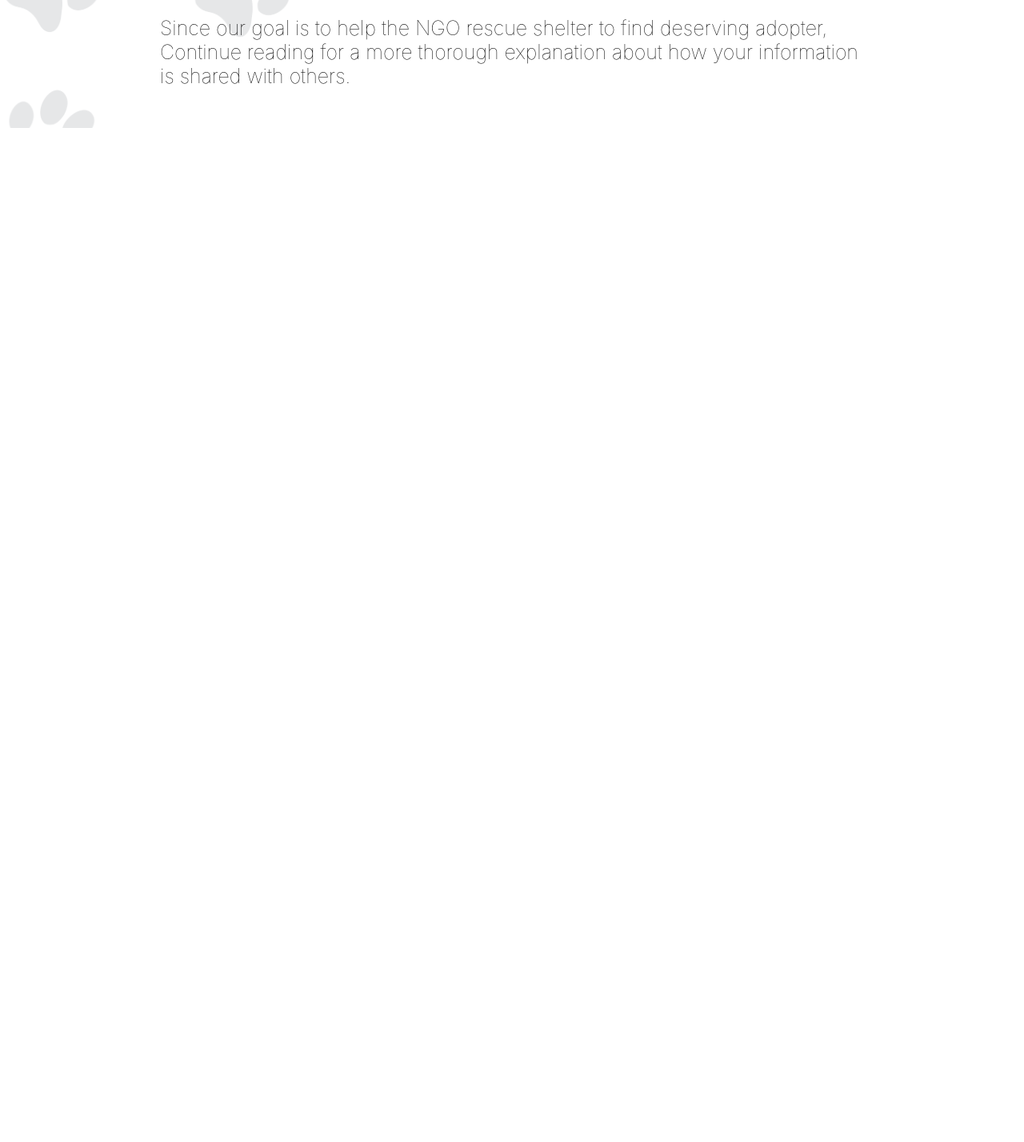
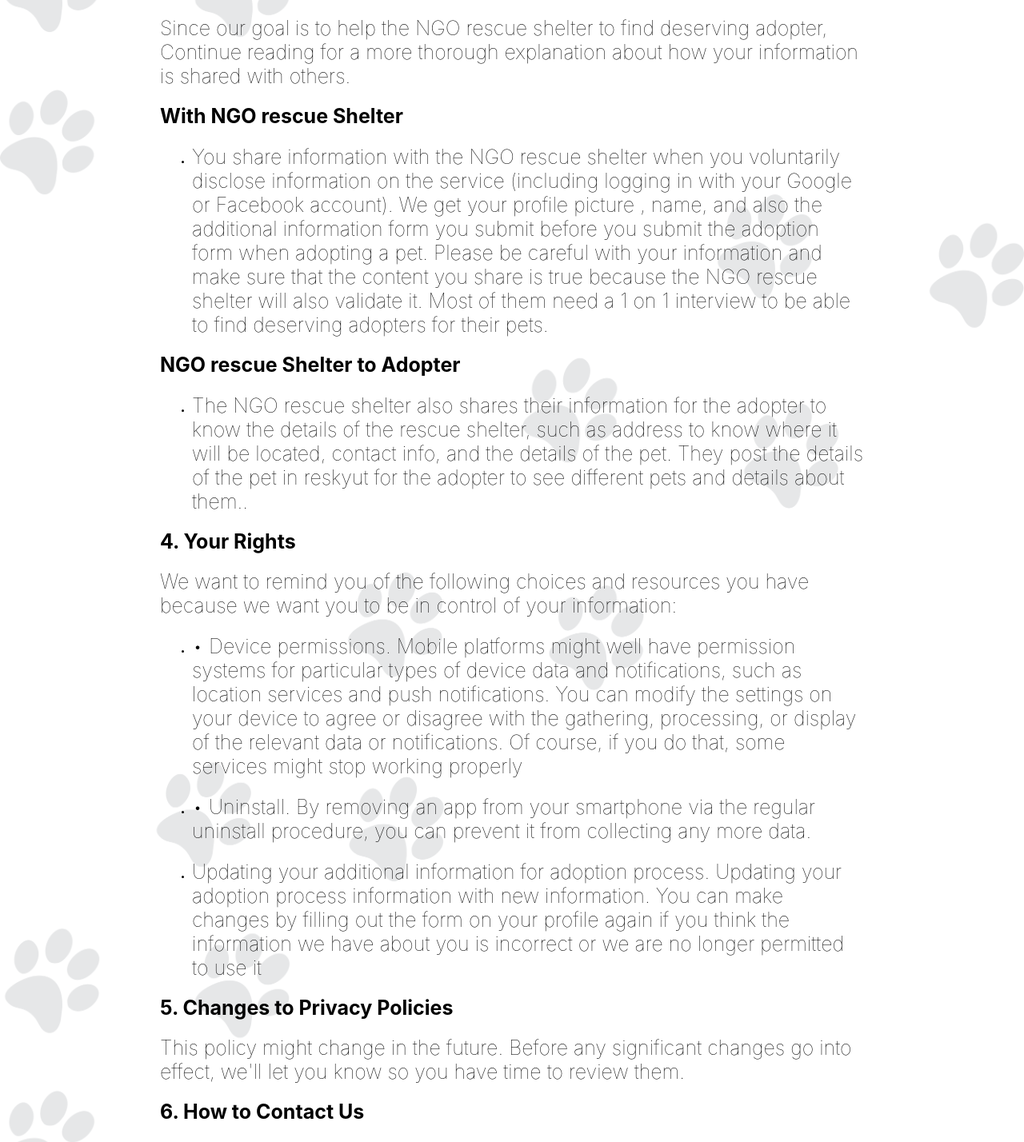
Before and after one commit to DropitupQwerty/reskyut-landing-page, a React (Create React App) app: page /privacy-policy in a window 1280 px wide. Shown: the part 2260-3688 px from the top of the page at 80% size. Before the commit the page ends 2420 px from the top, so only its background shows below. Built offline with nearby package versions, Linux system fonts and the light colour scheme; the HTML template or start-up script is replaced by a standard one.

Commit message:
fixed layout

```diff
--- a/src/page/rules/privacy-policy.js
+++ b/src/page/rules/privacy-policy.js
@@ -128,6 +128,78 @@ export default function PrivacyPolicy() {
             adopter, Continue reading for a more thorough explanation about how
             your information is shared with others.
           </h2>
+
+          <h2 className="bold">With NGO rescue Shelter</h2>
+          <ul>
+            <li>
+              <h2>
+                You share information with the NGO rescue shelter when you
+                voluntarily disclose information on the service (including
+                logging in with your Google or Facebook account). We get your
+                profile picture , name, and also the additional information form
+                you submit before you submit the adoption form when adopting a
+                pet. Please be careful with your information and make sure that
+                the content you share is true because the NGO rescue shelter
+                will also validate it. Most of them need a 1 on 1 interview to
+                be able to find deserving adopters for their pets.
+              </h2>
+            </li>
+          </ul>
+          <h2 className="bold">NGO rescue Shelter to Adopter</h2>
+          <ul>
+            <li>
+              <h2>
+                The NGO rescue shelter also shares their information for the
+                adopter to know the details of the rescue shelter, such as
+                address to know where it will be located, contact info, and the
+                details of the pet. They post the details of the pet in reskyut
+                for the adopter to see different pets and details about them..
+              </h2>
+            </li>
+          </ul>
+
+          <h2 className="bold">4. Your Rights</h2>
+          <h2>
+            We want to remind you of the following choices and resources you
+            have because we want you to be in control of your information:
+          </h2>
+          <ul>
+            <li>
+              <h2>
+                • Device permissions. Mobile platforms might well have
+                permission systems for particular types of device data and
+                notifications, such as location services and push notifications.
+                You can modify the settings on your device to agree or disagree
+                with the gathering, processing, or display of the relevant data
+                or notifications. Of course, if you do that, some services might
+                stop working properly
+              </h2>
+            </li>
+            <li>
+              <h2>
+                • Uninstall. By removing an app from your smartphone via the
+                regular uninstall procedure, you can prevent it from collecting
+                any more data.
+              </h2>
+            </li>
+            <li>
+              <h2>
+                Updating your additional information for adoption process.
+                Updating your adoption process information with new information.
+                You can make changes by filling out the form on your profile
+                again if you think the information we have about you is
+                incorrect or we are no longer permitted to use it
+              </h2>
+            </li>
+          </ul>
+          <h2 className="bold"> 5. Changes to Privacy Policies</h2>
+          <h2>
+            This policy might change in the future. Before any significant
+            changes go into effect, we'll let you know so you have time to
+            review them.
+          </h2>
+          <h2 className="bold">6. How to Contact Us</h2>
+          <h2>Please feel free to reach out to us at Reskyutph@gmail.com.</h2>
         </section>
       </div>
     </div>
```
